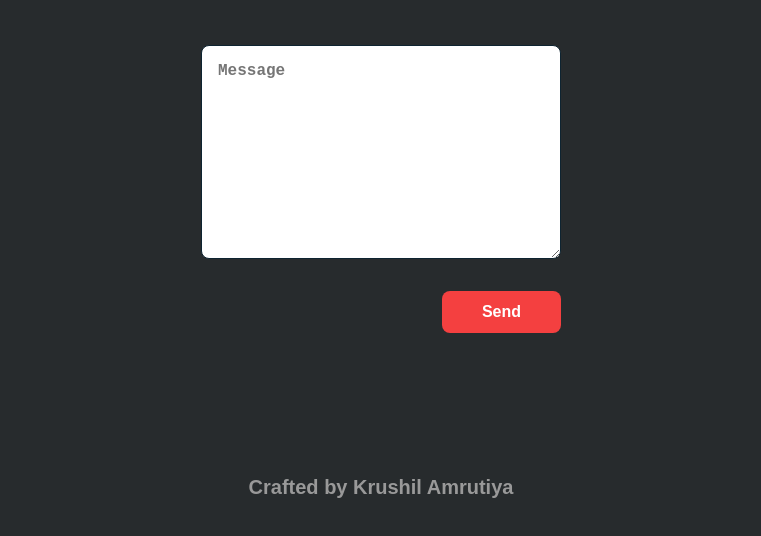
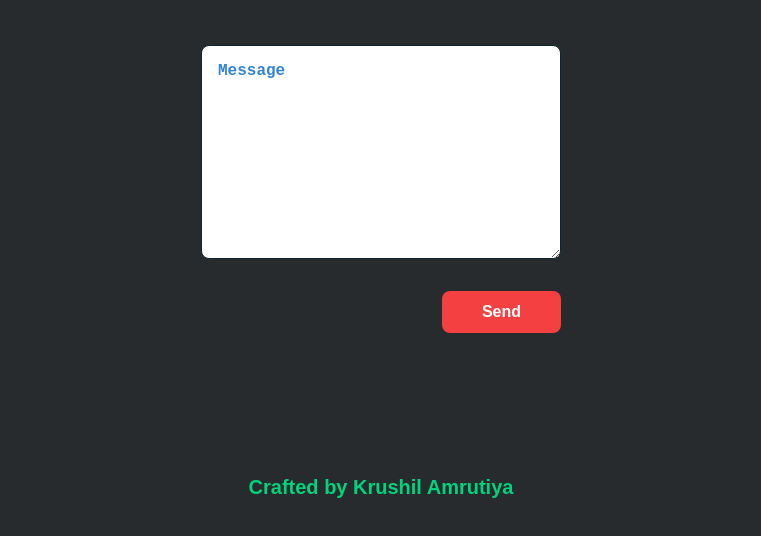
Before and after one commit to krushil1/feature-request, a plain HTML site: page index.html in a window 1280 px wide. Shown: the part 136-672 px from the top of the page, without its empty margins (259-1020 px from the left). Drawn offline with Linux system fonts and the light colour scheme.

Commit message:
Update style.css

```diff
--- a/style.css
+++ b/style.css
@@ -104,7 +104,7 @@
 .section-title1{
   position: relative;
   font-size: 20px;
-    color: #999;
+  color: #00d47c;
   margin-bottom: var(--mb-4);
   text-align: center;
 }
@@ -489,3 +489,13 @@
   color: #989A9D;
 
 }
+
+.text {
+  color: #3283d4;
+}
+
+
+::placeholder { /* Chrome, Firefox, Opera, Safari 10.1+ */
+  color: #3283d4;
+  opacity: 1; /* Firefox */
+}
```
Lines whose indentation alone changed are shown as unchanged.
